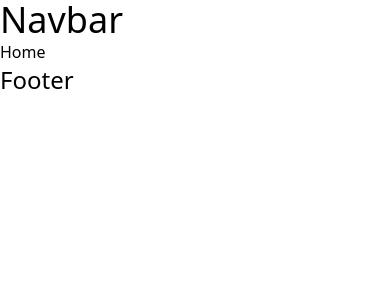
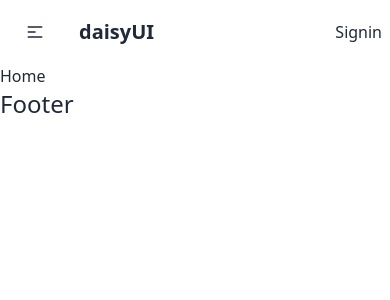
Before and after one commit to sowmik-sec/book-nest-client, a React (Vite) app: page / in a window 390 px wide. Shown: the top 300 px of the page. Built offline with nearby package versions, Linux system fonts and the light colour scheme.

Commit message:
create navbar

```diff
--- a/src/Layout/Main.tsx
+++ b/src/Layout/Main.tsx
@@ -1,9 +1,10 @@
 import { Outlet } from "react-router-dom";
+import Navbar from "../shared/Navbar";
 
 export default function Main() {
   return (
     <>
-      <h2 className="text-4xl">Navbar</h2>
+      <Navbar />
       <Outlet />
       <h3 className="text-2xl">Footer</h3>
     </>
--- /dev/null
+++ b/src/shared/Navbar.tsx
@@ -0,0 +1,46 @@
+import { Link } from "react-router-dom";
+
+export default function Navbar() {
+  const navItems = (
+    <>
+      <Link to="/books">All Books</Link>
+    </>
+  );
+  return (
+    <div className="navbar bg-base-100">
+      <div className="navbar-start">
+        <div className="dropdown">
+          <div tabIndex={0} role="button" className="btn btn-ghost lg:hidden">
+            <svg
+              xmlns="http://www.w3.org/2000/svg"
+              className="h-5 w-5"
+              fill="none"
+              viewBox="0 0 24 24"
+              stroke="currentColor"
+            >
+              <path
+                strokeLinecap="round"
+                strokeLinejoin="round"
+                strokeWidth="2"
+                d="M4 6h16M4 12h8m-8 6h16"
+              />
+            </svg>
+          </div>
+          <ul
+            tabIndex={0}
+            className="menu menu-sm dropdown-content bg-base-100 rounded-box z-[1] mt-3 w-52 p-2 shadow"
+          >
+            {navItems}
+          </ul>
+        </div>
+        <a className="btn btn-ghost text-xl">daisyUI</a>
+      </div>
+      <div className="navbar-center hidden lg:flex">
+        <ul className="menu menu-horizontal px-1">{navItems}</ul>
+      </div>
+      <div className="navbar-end">
+        <Link to="/signin">Signin</Link>
+      </div>
+    </div>
+  );
+}
--- a/tailwind.config.js
+++ b/tailwind.config.js
@@ -4,5 +4,5 @@
   theme: {
     extend: {},
   },
-  plugins: [],
+  plugins: [require("daisyui")],
 };
```
